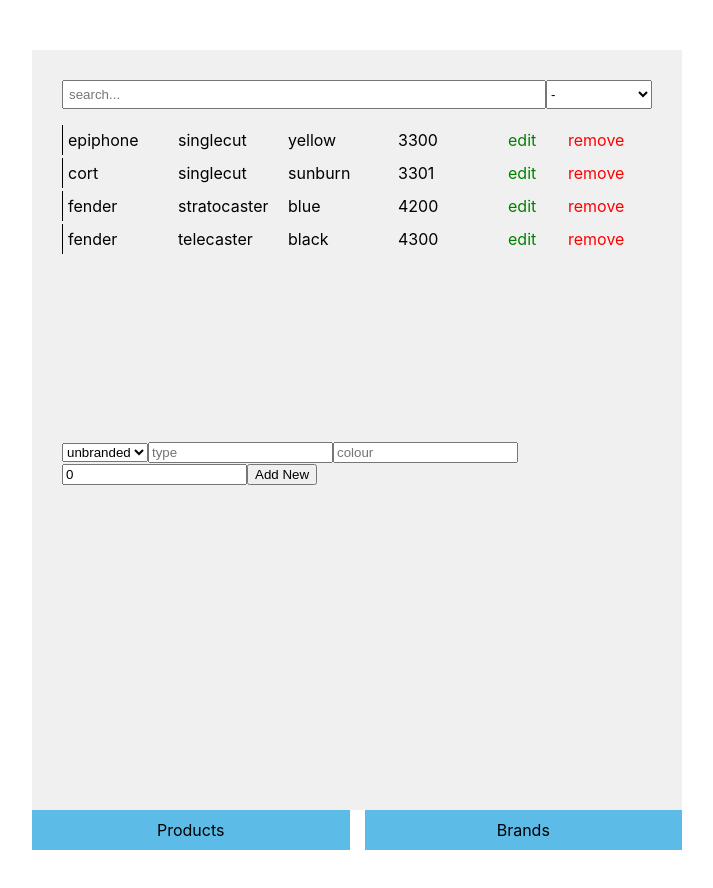
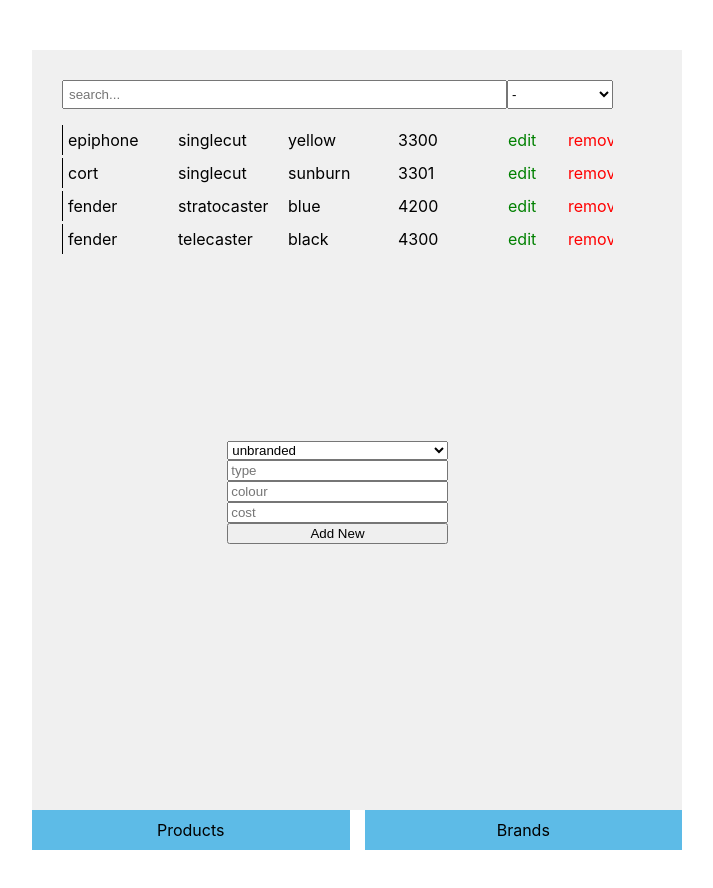
Before and after one commit to viktorlazi/javascript_frontend_task, a React (Create React App) app: page / in a window 1280 px wide. Shown: the top 888 px of the page, without its empty margins (283-996 px from the left). Built offline with nearby package versions, Linux system fonts and the light colour scheme.

Commit message:
little bit of style

```diff
--- a/src/Pages/Products/Components/AddElement.jsx
+++ b/src/Pages/Products/Components/AddElement.jsx
@@ -1,9 +1,10 @@
 import React from 'react'
 import {observer} from 'mobx-react'
-import {makeAutoObservable, action} from 'mobx'
+import {makeAutoObservable} from 'mobx'
 import BrandsStore from '../../../Stores/BrandsStore'
 import ProductsService from '../Stores/ProductsService'
 import MultioptionEditButton from '../../../Components/MultioptionEditButton'
+import './styles/addElement.css'
 
 class Helper{
   newElement
@@ -14,7 +15,7 @@
       brand:1,
       type:'',
       colour:'',
-      cost:0
+      cost:''
     }
     makeAutoObservable(this)
   }
@@ -30,7 +31,7 @@
         brand:1,
         type:'',
         colour:'',
-        cost:0
+        cost:''
       }
     }
   }
--- /dev/null
+++ b/src/Pages/Products/Components/styles/addElement.css
@@ -0,0 +1,5 @@
+.add__new{
+  display:flex;
+  flex-direction: column;
+  padding: 0 30%;
+}
```
Also changed, not shown: src/Pages/Products/styles/products.css (line endings or trailing spaces).
